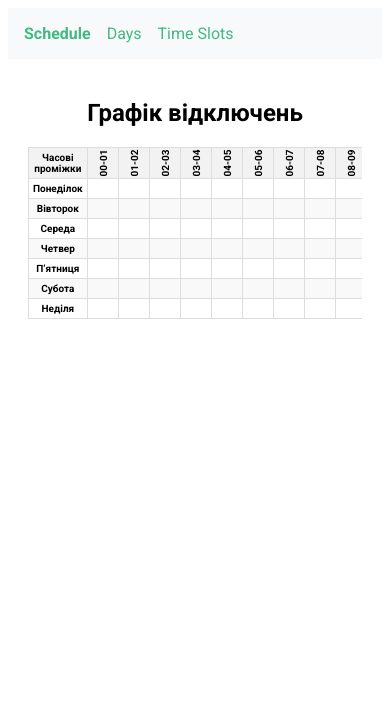
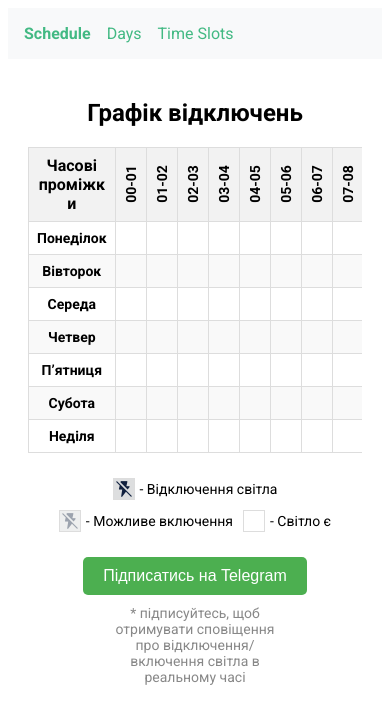
Before and after one commit to antaresua/lightbot-front, a Vue app: page /schedule in a window 390 px wide. Shown: the top 724 px of the page. Built offline with nearby package versions, Linux system fonts and the light colour scheme; no server answers.

Commit message:
add some new features and fixes

```diff
--- a/src/components/ScheduleTable.vue
+++ b/src/components/ScheduleTable.vue
@@ -5,17 +5,38 @@
             <table class="time-slots-table">
                 <thead>
                     <tr>
-                        <th colspan="2">Часові<br>проміжки</th>
+                        <th colspan="2" class="time-slots-header">Часові<br>проміжки</th>
                         <th v-for="hour in hours" :key="hour" class="rotate-text" :data-hour="hour"></th>
                     </tr>
                 </thead>
                 <tbody>
-                    <tr v-for="day in sortedDays" :key="day.name" @mouseover="highlightRow($event)" @mouseout="removeHighlight($event)">
+                    <tr v-for="day in sortedDays" :key="day.name" @mouseover="highlightRow($event)"
+                        @mouseout="removeHighlight($event)">
                         <td colspan="2" class="day-name">{{ day.name }}</td>
-                        <td v-for="hour in hours" :key="hour" :class="getClassForHour(day.originalDayOfWeek, hour)" @mouseover="highlightCell($event)" @mouseout="removeCellHighlight($event)"></td>
+                        <td v-for="hour in hours" :key="hour" :class="getClassForHour(day.originalDayOfWeek, hour)"
+                            @mouseover="highlightCell($event)" @mouseout="removeCellHighlight($event)"></td>
                     </tr>
                 </tbody>
             </table>
+        </div>
+        <div class="legend">
+            <div class="legend-item">
+                <span class="legend-color cell-off"></span>
+                - Відключення світла
+            </div>
+            <div class="legend-item">
+                <span class="legend-color cell-possible-on"></span>
+                - Можливе включення
+            </div>
+            <div class="legend-item">
+                <span class="legend-color cell-on"></span>
+                - Світло є
+            </div>
+        </div>
+        <div class="subscribe-button-container">
+            <button class="subscribe-button" @click="subscribeToTelegram">Підписатись на Telegram</button>
+            <p class="note">* підписуйтесь, щоб отримувати сповіщення про відключення/включення світла в реальному часі
+            </p>
         </div>
     </div>
 </template>
@@ -108,6 +129,9 @@ export default {
         removeCellHighlight(event) {
             const cell = event.currentTarget;
             cell.classList.remove('highlight-cell');
+        },
+        subscribeToTelegram() {
+            window.location.href = 'https://t.me/svitlobot_em_e2a'; // Додайте посилання на ваш Telegram канал
         }
     },
     mounted() {
@@ -176,6 +200,7 @@ export default {
     background-size: 15.75px 15.75px;
     background-repeat: no-repeat;
     background-position: center;
+    border: 1px solid #ddd;
 }
 
 .cell-possible-on {
@@ -185,6 +210,7 @@ export default {
     background-size: 15.75px 15.75px;
     background-repeat: no-repeat;
     background-position: center;
+    border: 1px solid #ddd;
 }
 
 .time-slots-table th.rotate-text {
@@ -212,53 +238,54 @@ export default {
     white-space: nowrap;
 }
 
-@media (max-width: 768px) {
-    .time-slots-table th,
-    .time-slots-table td {
-        font-size: 12px;
-        padding: 4px;
+.legend {
+    display: flex;
+    flex-wrap: wrap;
+    justify-content: center;
+    margin-top: 20px;
 }
 
-    .time-slots-table th.rotate-text::before {
-        font-size: 12px;
+.legend-item {
+    display: flex;
+    align-items: center;
+    margin: 5px;
+    font-size: 14px;
 }
 
-    .day-name {
-        font-size: 12px;
-        padding: 4px;
+.legend-color {
+    width: 20px;
+    height: 20px;
+    display: inline-block;
+    margin-right: 5px;
+    border: 1px solid #ddd;
 }
 
-    .cell-off {
-        background-size: 12px 12px;
+.subscribe-button-container {
+    display: flex;
+    flex-direction: column;
+    align-items: center;
+    margin-top: 20px;
 }
 
-    .cell-possible-on {
-        background-size: 12px 12px;
-    }
+.subscribe-button {
+    background-color: #4CAF50;
+    color: white;
+    padding: 10px 20px;
+    border: none;
+    border-radius: 5px;
+    cursor: pointer;
+    font-size: 16px;
 }
 
-@media (max-width: 480px) {
-    .time-slots-table th,
-    .time-slots-table td {
-        font-size: 10px;
-        padding: 4px;
+.subscribe-button:hover {
+    background-color: #45a049;
 }
 
-    .time-slots-table th.rotate-text::before {
-        font-size: 10px;
-    }
-
-    .day-name {
-        font-size: 10px;
-        padding: 4px;
-    }
-
-    .cell-off {
-        background-size: 10px 10px;
-    }
-
-    .cell-possible-on {
-        background-size: 10px 10px;
-    }
+.note {
+    color: #888;
+    font-size: 14px;
+    text-align: center;
+    margin-top: 10px;
+    width: 50%;
 }
 </style>
--- a/src/router/index.js
+++ b/src/router/index.js
@@ -10,6 +10,10 @@ import ScheduleTable from '../components/ScheduleTable.vue';
 // Імпортуйте інші компоненти
 
 const routes = [
+    {
+        path: '/',
+        redirect: '/schedule' // Редірект з головної сторінки на /schedule
+    },
     {
         path: '/days',
         name: 'DayList',
```
Lines whose indentation alone changed are shown as unchanged.
